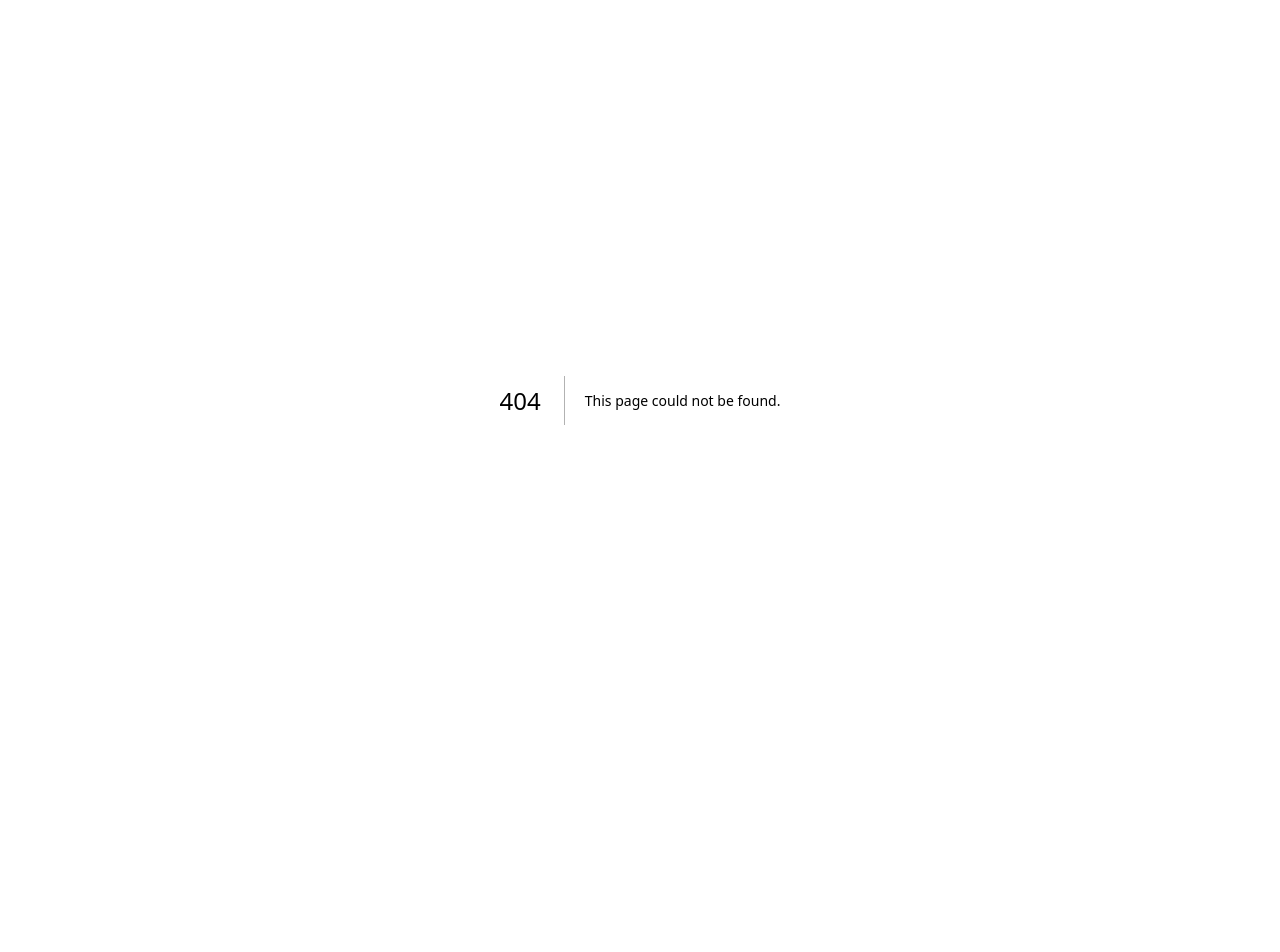
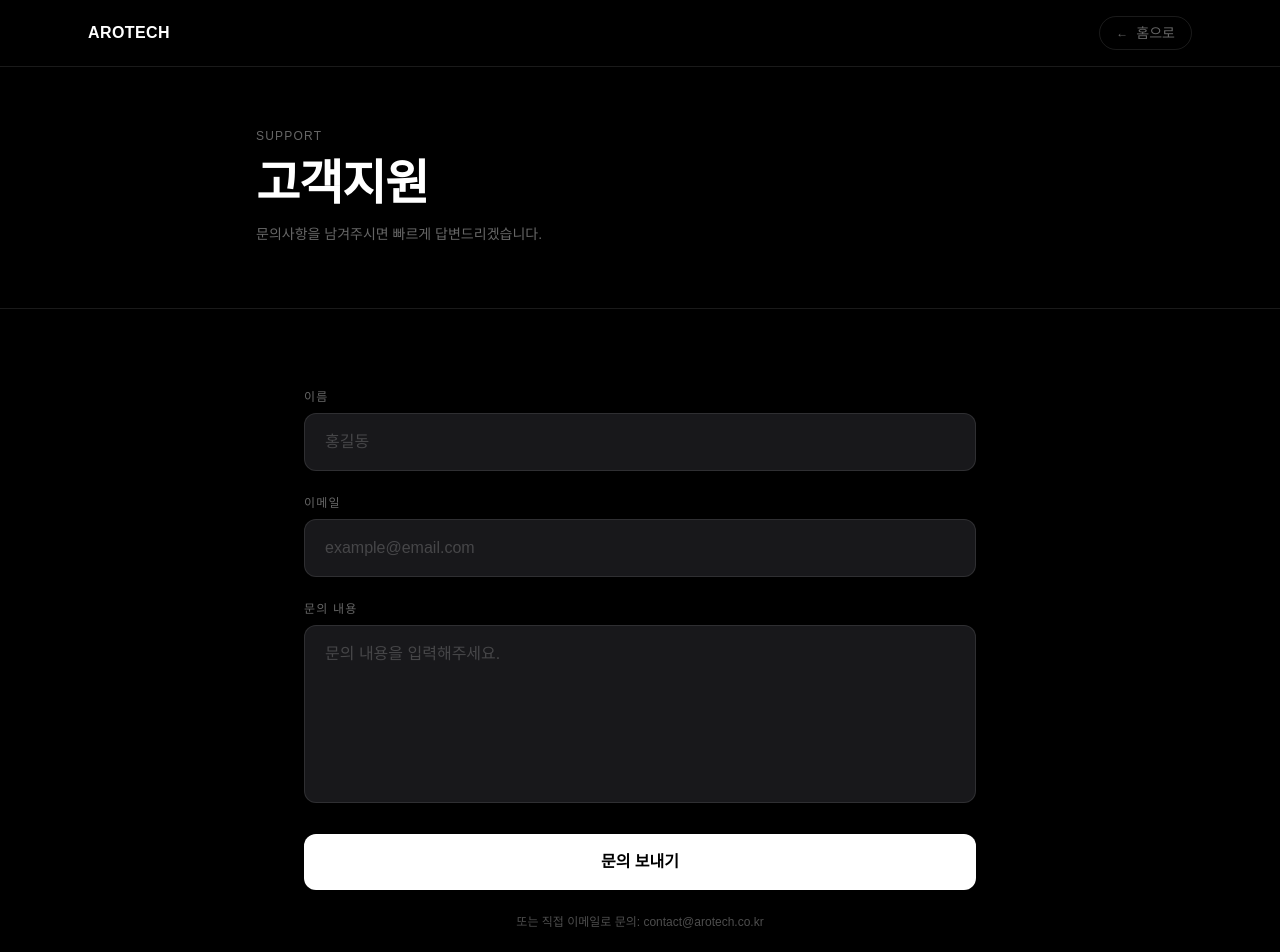
Before and after one commit to arotech-inc/corporate, a Next.js app: page /support in a window 1280 px wide. Before the commit this address had no page. Shown: the top 952 px of the page. Before the commit the page ends 800 px from the top, so only its background shows below. Built offline with nearby package versions, Linux system fonts and the light colour scheme.

Commit message:
add cs page

```diff
--- a/app/privacy/page.tsx
+++ b/app/privacy/page.tsx
@@ -9,7 +9,7 @@ export default function PrivacyPage() {
   return (
     <main className="bg-black text-white min-h-screen">
 
-      <SiteHeader />
+      <SiteHeader showBack />
 
       {/* Hero */}
       <section className="pt-32 pb-16 px-6 border-b border-white/10">
--- /dev/null
+++ b/app/support/page.tsx
@@ -0,0 +1,100 @@
+"use client";
+
+import SiteHeader from "@/components/SiteHeader";
+import SiteFooter from "@/components/SiteFooter";
+import { useState } from "react";
+
+export default function SupportPage() {
+  const [submitted, setSubmitted] = useState(false);
+  const [form, setForm] = useState({ name: "", email: "", message: "" });
+
+  function handleChange(e: React.ChangeEvent<HTMLInputElement | HTMLTextAreaElement>) {
+    setForm({ ...form, [e.target.name]: e.target.value });
+  }
+
+  function handleSubmit(e: React.FormEvent) {
+    e.preventDefault();
+    const { name, email, message } = form;
+    const subject = encodeURIComponent(`[고객문의] ${name}`);
+    const body = encodeURIComponent(`이름: ${name}\n이메일: ${email}\n\n${message}`);
+    window.location.href = `mailto:contact@arotech.co.kr?subject=${subject}&body=${body}`;
+    setSubmitted(true);
+  }
+
+  return (
+    <main className="bg-black text-white min-h-screen">
+      <SiteHeader showBack />
+
+      {/* Hero */}
+      <section className="pt-32 pb-16 px-6 border-b border-white/10">
+        <div className="max-w-3xl mx-auto">
+          <p className="text-xs tracking-widest text-white/40 uppercase mb-4">Support</p>
+          <h1 className="text-5xl font-extrabold tracking-tight mb-4">고객지원</h1>
+          <p className="text-white/40 text-sm">문의사항을 남겨주시면 빠르게 답변드리겠습니다.</p>
+        </div>
+      </section>
+
+      {/* Form */}
+      <section className="py-20 px-6">
+        <div className="max-w-2xl mx-auto">
+          {submitted ? (
+            <div className="text-center py-20">
+              <p className="text-2xl font-bold mb-4">문의가 접수되었습니다.</p>
+              <p className="text-white/50">빠른 시일 내에 답변 드리겠습니다.</p>
+            </div>
+          ) : (
+            <form onSubmit={handleSubmit} className="space-y-6">
+              <div>
+                <label className="block text-xs tracking-widest text-white/40 uppercase mb-2">이름</label>
+                <input
+                  type="text"
+                  name="name"
+                  required
+                  value={form.name}
+                  onChange={handleChange}
+                  placeholder="홍길동"
+                  className="w-full bg-zinc-900 border border-white/10 rounded-xl px-5 py-4 text-white placeholder-white/20 focus:outline-none focus:border-white/30 transition"
+                />
+              </div>
+              <div>
+                <label className="block text-xs tracking-widest text-white/40 uppercase mb-2">이메일</label>
+                <input
+                  type="email"
+                  name="email"
+                  required
+                  value={form.email}
+                  onChange={handleChange}
+                  placeholder="example@email.com"
+                  className="w-full bg-zinc-900 border border-white/10 rounded-xl px-5 py-4 text-white placeholder-white/20 focus:outline-none focus:border-white/30 transition"
+                />
+              </div>
+              <div>
+                <label className="block text-xs tracking-widest text-white/40 uppercase mb-2">문의 내용</label>
+                <textarea
+                  name="message"
+                  required
+                  value={form.message}
+                  onChange={handleChange}
+                  placeholder="문의 내용을 입력해주세요."
+                  rows={6}
+                  className="w-full bg-zinc-900 border border-white/10 rounded-xl px-5 py-4 text-white placeholder-white/20 focus:outline-none focus:border-white/30 transition resize-none"
+                />
+              </div>
+              <button
+                type="submit"
+                className="w-full bg-white text-black font-bold py-4 rounded-xl hover:bg-white/90 transition"
+              >
+                문의 보내기
+              </button>
+              <p className="text-center text-white/30 text-xs">
+                또는 직접 이메일로 문의: contact@arotech.co.kr
+              </p>
+            </form>
+          )}
+        </div>
+      </section>
+
+      <SiteFooter />
+    </main>
+  );
+}
--- a/app/terms/page.tsx
+++ b/app/terms/page.tsx
@@ -9,7 +9,7 @@ export default function TermsPage() {
   return (
     <main className="bg-black text-white min-h-screen">
 
-      <SiteHeader />
+      <SiteHeader showBack />
 
       {/* Hero */}
       <section className="pt-32 pb-16 px-6 border-b border-white/10">
--- a/components/SiteFooter.tsx
+++ b/components/SiteFooter.tsx
@@ -22,7 +22,7 @@ export default function SiteFooter() {
 
         <div>
           <h4 className="font-bold text-base mb-4 text-white">Support</h4>
-          <p><a href="https://dearidol.vercel.app/customer-service" className="hover:text-white">고객지원</a></p>
+          <p><Link href="/support" className="hover:text-white">고객지원</Link></p>
           <p>contact@arotech.co.kr</p>
         </div>
 
--- a/components/SiteHeader.tsx
+++ b/components/SiteHeader.tsx
@@ -1,18 +1,28 @@
 import Link from "next/link";
 
-export default function SiteHeader() {
+export default function SiteHeader({ showBack = false }: { showBack?: boolean }) {
   return (
     <header className="fixed top-0 w-full bg-black/70 backdrop-blur-lg border-b border-white/10 z-50">
       <div className="max-w-6xl mx-auto px-6 py-4 flex justify-between items-center">
         <Link href="/" className="font-bold tracking-wide hover:opacity-70 transition">
           AROTECH
         </Link>
+        {showBack ? (
+          <Link
+            href="/"
+            className="flex items-center gap-2 text-sm text-white/40 border border-white/10 rounded-full px-4 py-1.5 hover:text-white hover:border-white/30 transition duration-200"
+          >
+            <span className="text-xs">←</span>
+            홈으로
+          </Link>
+        ) : (
           <nav className="hidden md:flex gap-8 text-sm text-white/70">
             <Link href="/#games" className="hover:text-white transition">Games</Link>
             <Link href="/#vision" className="hover:text-white transition">Vision</Link>
             <Link href="/#careers" className="hover:text-white transition">Careers</Link>
             <Link href="/#contact" className="hover:text-white transition">Contact</Link>
           </nav>
+        )}
       </div>
     </header>
   );
```
Lines whose indentation alone changed are shown as unchanged.
